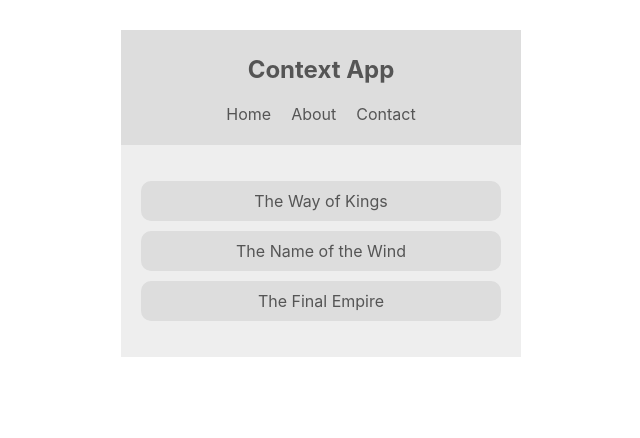
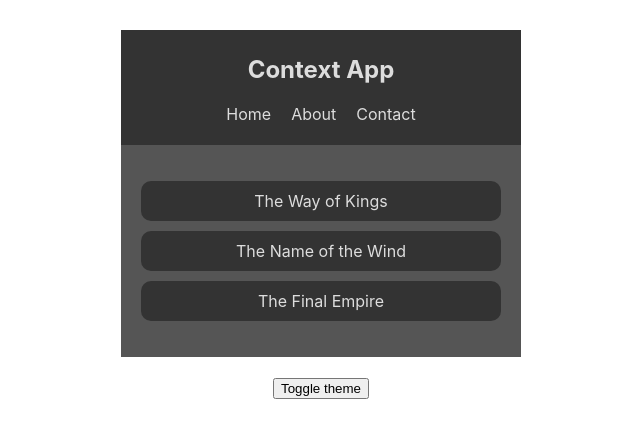
Before and after one commit to Seabass5813/Context-in-React, a React (Create React App) app: page / in a window 1280 px wide. Shown: the top 438 px of the page, without its empty margins (319-959 px from the left). Built offline with nearby package versions, Linux system fonts and the light colour scheme.

Commit message:
Lesson 6 - Updating Context Data

```diff
--- a/src/App.js
+++ b/src/App.js
@@ -1,6 +1,7 @@
 import React from 'react';
 import Booklist from './components/Booklist';
 import Navbar from './components/Navbar';
+import ThemeToggle from './components/ThemeToggle';
 import ThemeContextProvider from './contexts/ThemeContext';
 function App() {
   return (
@@ -8,6 +9,7 @@
       <ThemeContextProvider>
       <Navbar />
       <Booklist />
+      <ThemeToggle />
       </ThemeContextProvider>
     </div>
   );
--- /dev/null
+++ b/src/components/ThemeToggle.js
@@ -0,0 +1,16 @@
+import React, { Component } from 'react';
+import { ThemeContext } from '../contexts/ThemeContext';
+
+class ThemeToggle extends Component {
+    static contextType = ThemeContext;
+    render() {
+
+        const { toggleTheme } = this.context
+
+        return (
+            <button onClick={toggleTheme}>Toggle theme</button>
+        );
+    }
+}
+
+export default ThemeToggle
--- a/src/contexts/ThemeContext.js
+++ b/src/contexts/ThemeContext.js
@@ -4,13 +4,16 @@
 
 class ThemeContextProvider extends Component {
     state = {
-        isLightTheme: true,
+        isLightTheme: false,
         light: { syntax: '#555', ui: '#ddd', bg: '#eee' },
         dark: { syntax: '#ddd', ui: '#333', bg: '#555' }
     }
+    toggleTheme = () => {
+        this.setState({ isLightTheme: !this.state.isLightTheme })
+    }
     render() {
         return (
-            <ThemeContext.Provider value={{...this.state}}>
+            <ThemeContext.Provider value={{...this.state, toggleTheme: this.toggleTheme}}>
                 {this.props.children}
             </ThemeContext.Provider>
         );
```
